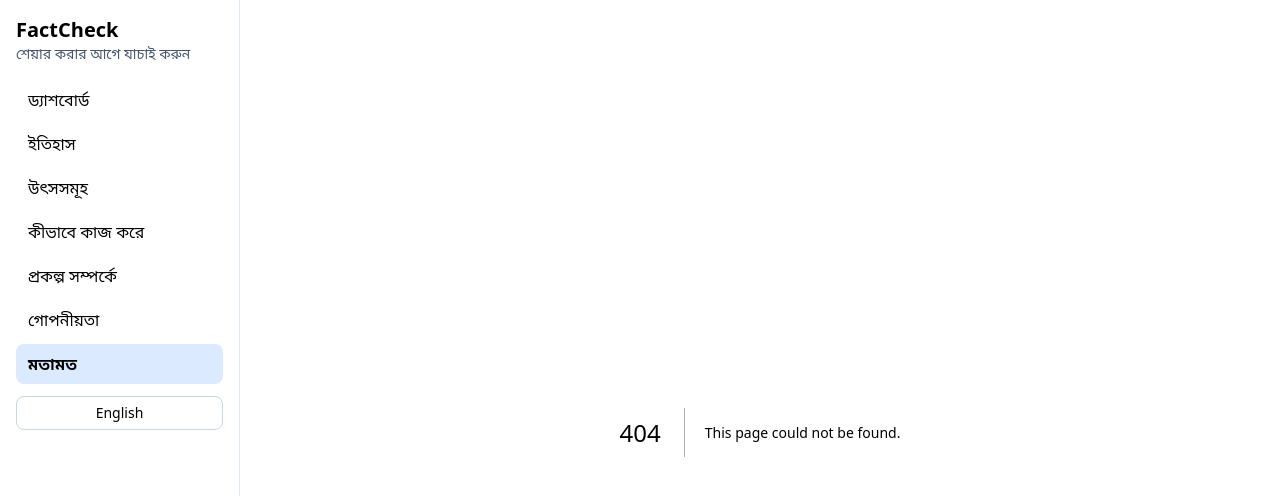
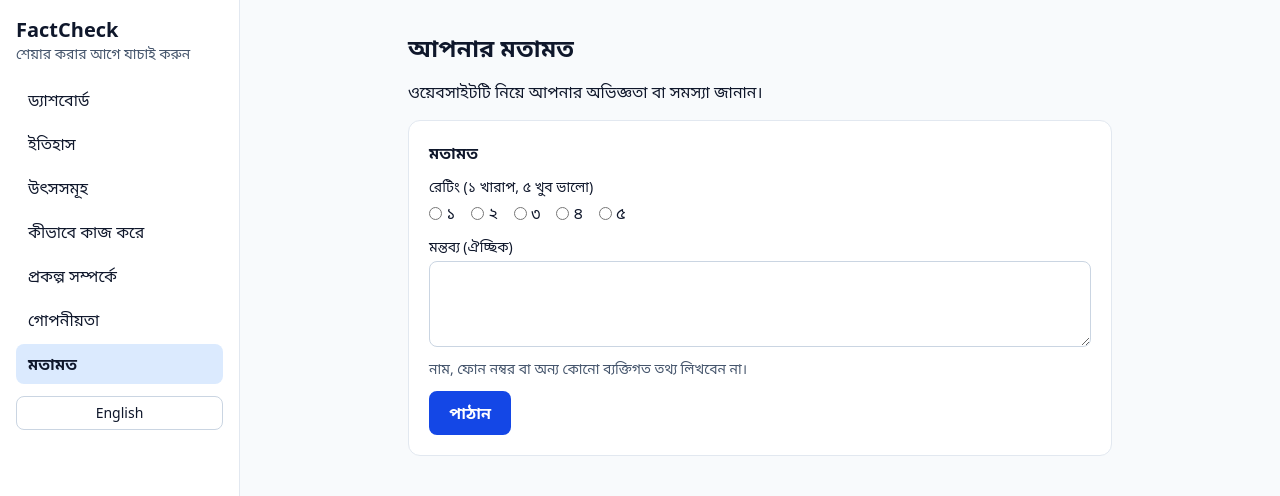
Before and after one commit to RONGONNN/FactCheckerBD, a Next.js app in the folder frontend/: page /contact in a window 1280 px wide. Before the commit this address had no page. Shown: the top 496 px of the page. Built offline with nearby package versions, Linux system fonts and the light colour scheme; no server answers.

Commit message:
Add feedback form and contact page

```diff
--- /dev/null
+++ b/frontend/src/app/contact/page.tsx
@@ -0,0 +1,5 @@
+import { ContactView } from '../../components/features/feedback/ContactView';
+
+export default function ContactPage() {
+  return <ContactView />;
+}
--- /dev/null
+++ b/frontend/src/components/features/feedback/ContactView.tsx
@@ -0,0 +1,22 @@
+'use client';
+
+import { useRouter } from 'next/navigation';
+import { Fragment } from 'react';
+import { useLanguage } from '../../../lib/i18n/LanguageProvider';
+import { FeedbackForm } from './FeedbackForm';
+
+export function ContactView() {
+  const { t } = useLanguage();
+  // Next.js keeps pages alive between visits; a new visit should show an empty form.
+  const { bfcacheId } = useRouter();
+
+  return (
+    <div className="flex flex-col gap-4">
+      <h1 className="text-2xl font-bold">{t.feedback.title}</h1>
+      <p>{t.feedback.intro}</p>
+      <Fragment key={bfcacheId}>
+        <FeedbackForm title={t.nav.feedback} />
+      </Fragment>
+    </div>
+  );
+}
--- /dev/null
+++ b/frontend/src/components/features/feedback/FeedbackForm.tsx
@@ -0,0 +1,83 @@
+'use client';
+
+import { useState, type FormEvent } from 'react';
+import { ApiError, sendFeedback, type ApiErrorKind } from '../../../lib/api/client';
+import { formatNumber } from '../../../lib/format';
+import { useLanguage } from '../../../lib/i18n/LanguageProvider';
+import { MAX_FEEDBACK_LENGTH } from '../../../types/api';
+import { card, field, mutedText, primaryButton } from '../../ui/styles';
+import { RatingInput } from './RatingInput';
+
+type Status = 'idle' | 'sending' | 'sent' | 'ratingRequired' | ApiErrorKind;
+
+export function FeedbackForm({ title, checkId }: { title: string; checkId?: string }) {
+  const { t, language } = useLanguage();
+  const [rating, setRating] = useState<number | null>(null);
+  const [message, setMessage] = useState('');
+  const [status, setStatus] = useState<Status>('idle');
+
+  async function handleSubmit(event: FormEvent) {
+    event.preventDefault();
+    if (rating === null) {
+      setStatus('ratingRequired');
+      return;
+    }
+    setStatus('sending');
+    try {
+      await sendFeedback({ rating, message: message.trim() || undefined, checkId });
+      setStatus('sent');
+    } catch (error) {
+      setStatus(error instanceof ApiError ? error.kind : 'unexpected');
+    }
+  }
+
+  if (status === 'sent') {
+    return (
+      <p role="status" className={card}>
+        {t.feedback.thanks}
+      </p>
+    );
+  }
+
+  let problem: string | null = null;
+  if (status === 'ratingRequired') problem = t.feedback.ratingRequired;
+  else if (status !== 'idle' && status !== 'sending') problem = t.errors[status];
+
+  return (
+    <form onSubmit={handleSubmit} noValidate className={`${card} flex flex-col gap-3`}>
+      <h2 className="font-semibold">{title}</h2>
+      <RatingInput
+        legend={t.feedback.rating}
+        value={rating}
+        format={(value) => formatNumber(value, language)}
+        onChange={(value) => {
+          setRating(value);
+          setStatus('idle');
+        }}
+      />
+      <label className="flex flex-col gap-1 text-sm font-medium">
+        {t.feedback.message}
+        <textarea
+          rows={3}
+          value={message}
+          maxLength={MAX_FEEDBACK_LENGTH}
+          onChange={(event) => setMessage(event.target.value)}
+          className={field}
+        />
+      </label>
+      <p className={mutedText}>{t.feedback.noPersonalInfo}</p>
+      <button
+        type="submit"
+        className={`self-start ${primaryButton}`}
+        disabled={status === 'sending'}
+      >
+        {status === 'sending' ? t.feedback.sending : t.feedback.submit}
+      </button>
+      {problem && (
+        <p role="alert" className="text-sm font-medium text-red-700 dark:text-red-400">
+          {problem}
+        </p>
+      )}
+    </form>
+  );
+}
--- /dev/null
+++ b/frontend/src/components/features/feedback/RatingInput.tsx
@@ -0,0 +1,35 @@
+'use client';
+
+import { useId } from 'react';
+
+const RATINGS = [1, 2, 3, 4, 5];
+
+interface RatingInputProps {
+  legend: string;
+  value: number | null;
+  format: (value: number) => string;
+  onChange: (value: number) => void;
+}
+
+export function RatingInput({ legend, value, format, onChange }: RatingInputProps) {
+  const name = useId();
+  return (
+    <fieldset>
+      <legend className="mb-1 text-sm font-medium">{legend}</legend>
+      <div className="flex gap-4">
+        {RATINGS.map((rating) => (
+          <label key={rating} className="flex items-center gap-1">
+            <input
+              type="radio"
+              name={name}
+              value={rating}
+              checked={value === rating}
+              onChange={() => onChange(rating)}
+            />
+            {format(rating)}
+          </label>
+        ))}
+      </div>
+    </fieldset>
+  );
+}
```
